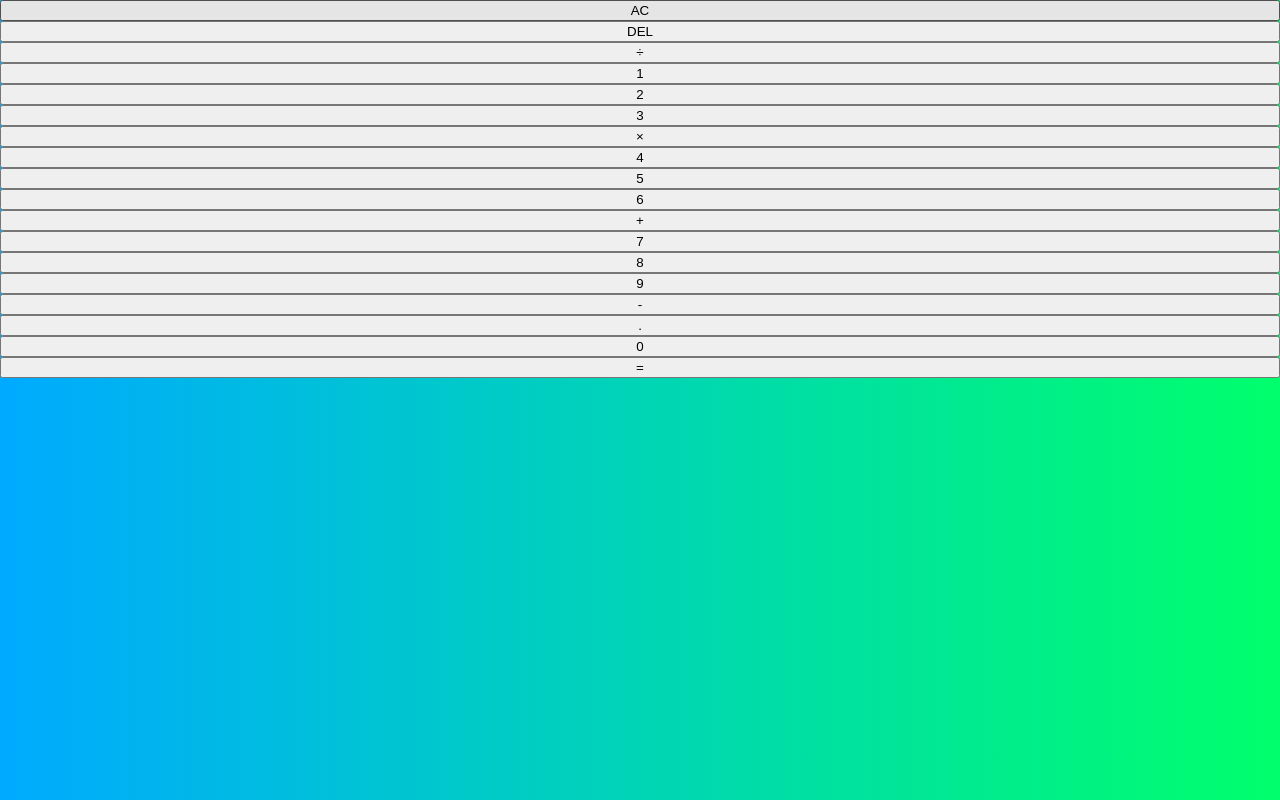
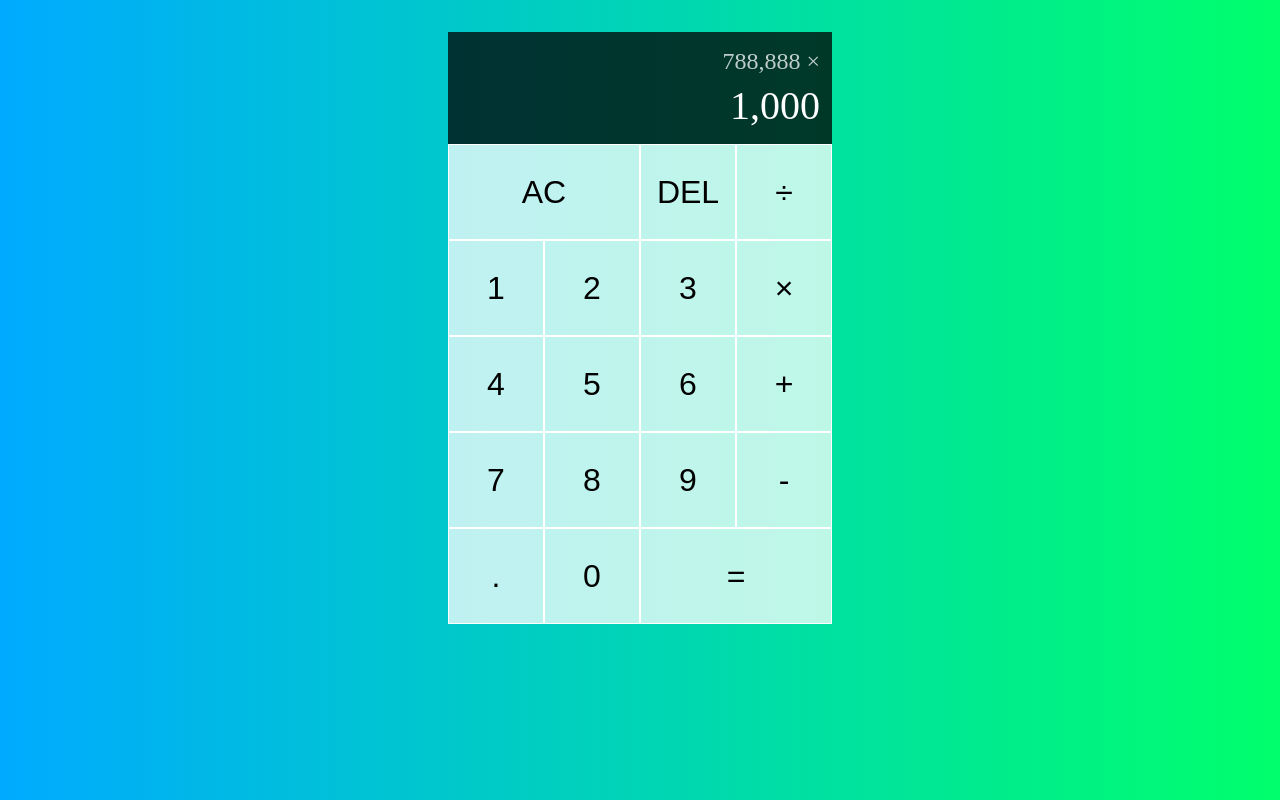
Before and after one commit to macandrew6/react_calculator, a React (Create React App) app: page / in a window 1280 px wide. Built offline with nearby package versions, Linux system fonts and the light colour scheme.

Commit message:
completes basic styles

```diff
--- a/src/App.js
+++ b/src/App.js
@@ -4,8 +4,8 @@
   return (
     <div className="calculator-grid">
       <div className="output">
-        <div className="previous-operand"></div>
-        <div className="current-operand"></div>
+        <div className="previous-operand">788,888 ×</div>
+        <div className="current-operand">1,000</div>
       </div>
       <button className="span-two">AC</button>
       <button>DEL</button>
--- a/src/style.css
+++ b/src/style.css
@@ -11,4 +11,47 @@
 
 .calculator-grid {
   display: grid;
+  margin-top: 2rem;
+  justify-content: center;
+  grid-template-columns: repeat(4, 6rem);
+  grid-template-rows: minmax(7rem, auto) repeat(5, 6rem);
 }
+
+.calculator-grid > button {
+  cursor: pointer;
+  font-size: 2rem;
+  border: 1px solid white;
+  outline: none;
+  background-color: rgba(255, 255, 255, 0.75);
+}
+
+.calculator-grid > button:hover,
+.calculator-grid > button:focus {
+  background-color: rgba(255, 255, 255, 0.9);
+}
+
+.span-two {
+  grid-column: span 2;
+}
+
+.output {
+  grid-column: 1 / -1;
+  background-color: rgba(0, 0, 0, 0.75);
+  display: flex;
+  flex-direction: column;
+  align-items: flex-end;
+  justify-content: space-around;
+  padding: 0.75rem;
+  word-wrap: break-word;
+  word-break: break-all;
+}
+
+.output .previous-operand {
+  color: rgba(255, 255, 255, 0.75);
+  font-size: 1.5rem;
+}
+
+.output .current-operand {
+  color: white;
+  font-size: 2.5rem;
+}
```
